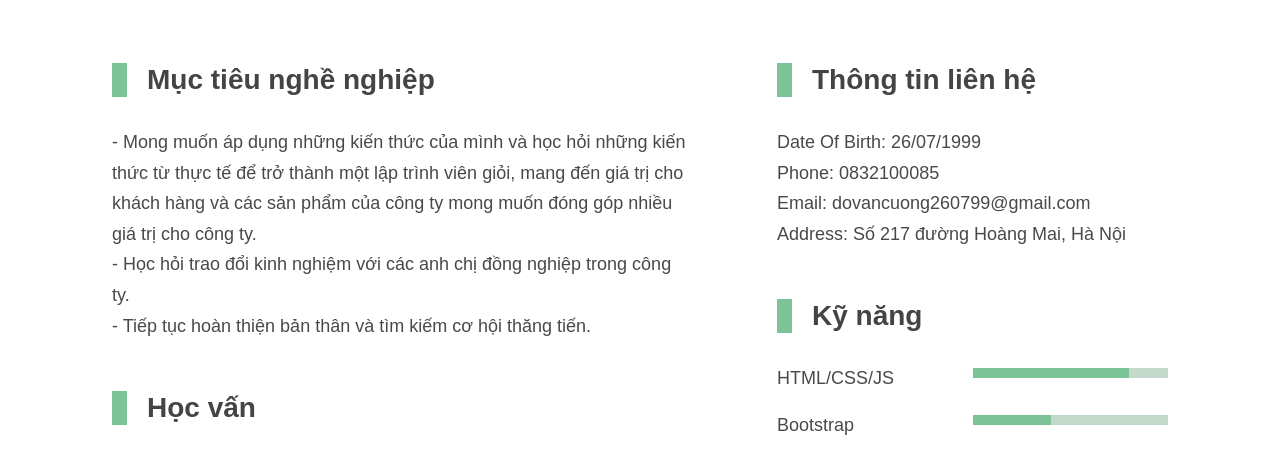
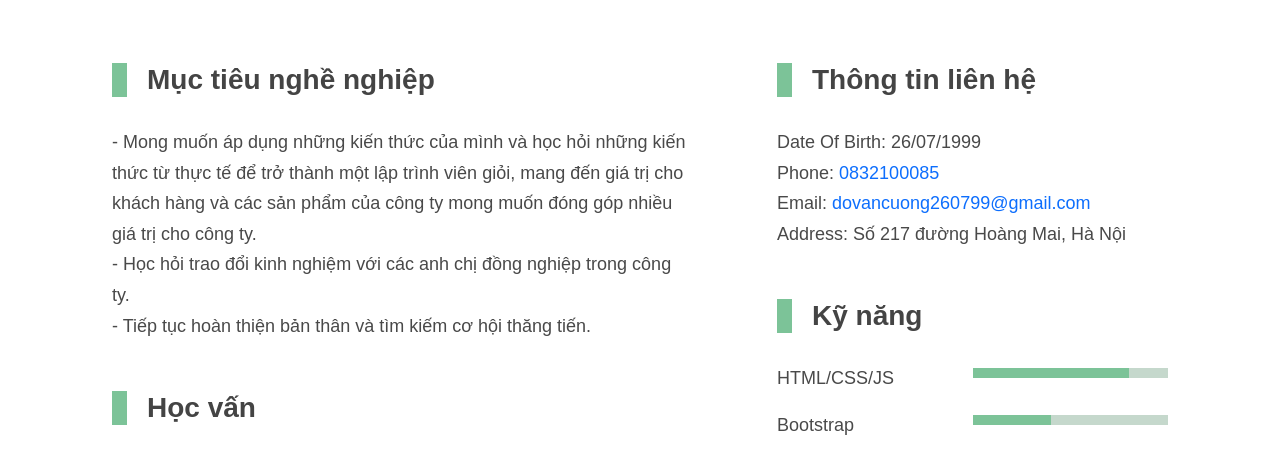
Before and after one commit to docuong123/my_cv, a plain HTML site: page index.html in a window 1280 px wide. Shown: the part 304-756 px from the top of the page. Drawn offline with nearby package versions, Linux system fonts and the light colour scheme.

Commit message:
update contact

```diff
--- a/asset/css/style.css
+++ b/asset/css/style.css
@@ -9,6 +9,9 @@ ul li {
     list-style-type: none;
     line-height: 1.7;
     font-size: 18px;
+}
+ul li a {
+    text-decoration: none;
 }
 .header {
     text-align: center;
@@ -57,12 +60,7 @@ ul li {
 .university p:first-child {
     margin-right: 5px;
 }
-.my_contact {
-    font-size: 18px;
-    display: flex;
-    flex-direction: column;
-    line-height: 1.7;
-}
+
 .list_skill {
     display: flex;
     justify-content: space-between;
--- a/index.html
+++ b/index.html
@@ -81,12 +81,12 @@
                             <h3>Thông tin liên hệ</h3>
                         </div>
                         <div class="content">
-                            <form class="my_contact">
-                                <label for="date">Date Of Birth: 26/07/1999</label>
-                                <label for="phone">Phone: 0832100085</label>
-                                <label for="email">Email: dovancuong260799@gmail.com</label>
-                                <label for="address">Address: Số 217 đường Hoàng Mai, Hà Nội</label>
-                            </form>
+                            <ul class="list_content">
+                                <li>Date Of Birth: 26/07/1999</li>
+                                <li>Phone: <a href="tel:+8432100085">0832100085</a></li>
+                                <li>Email: <a href="mail:dovancuong260799@gmail.com">dovancuong260799@gmail.com</a></li>
+                                <li>Address: Số 217 đường Hoàng Mai, Hà Nội</li>
+                            </ul>
                         </div>
                     </div>
                     <div class="skill box">
```
